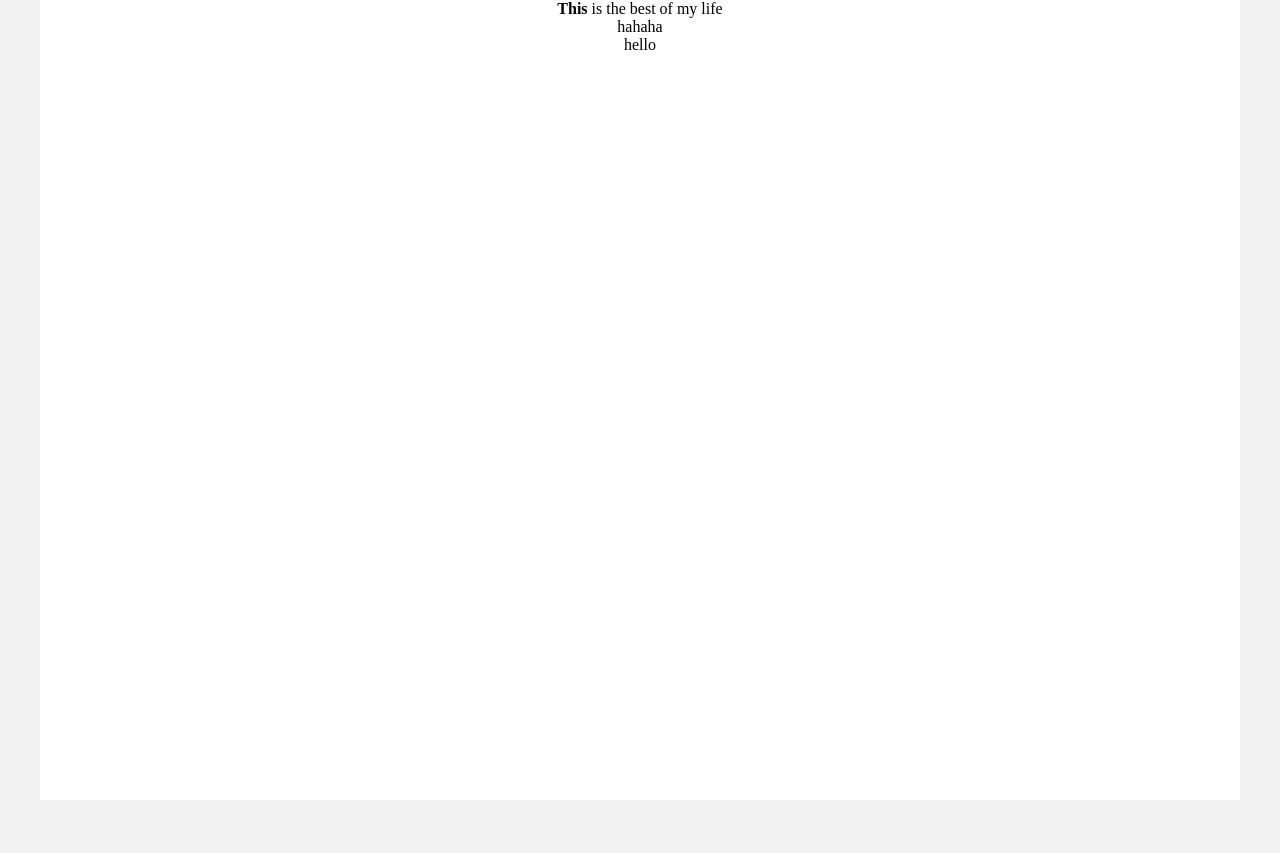
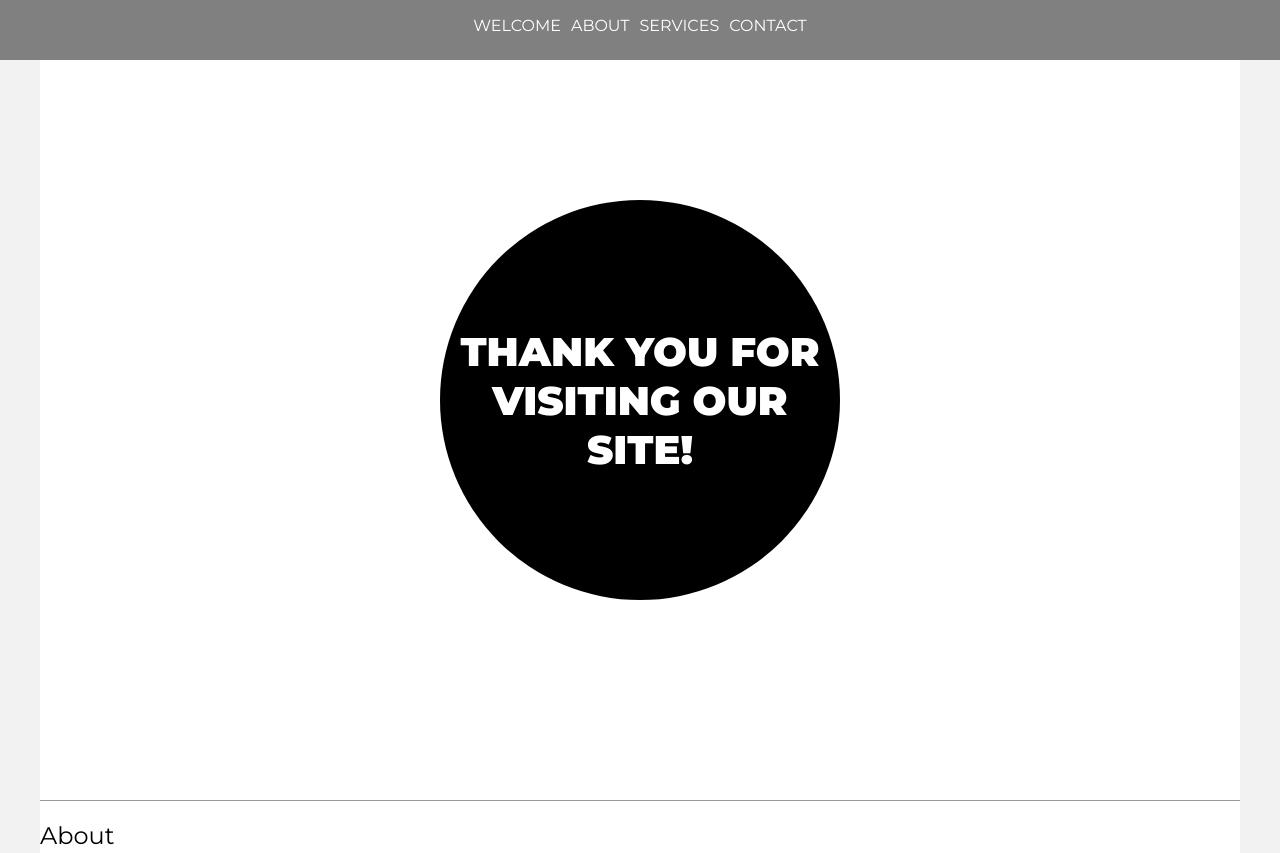
Before and after one commit to LauraIu/practice_w2_02, a plain HTML site: page index.html in a window 1280 px wide. Shown: the top 853 px of the page. Before the commit the page ends 800 px from the top, so only its background shows below. Drawn offline with Linux system fonts and the light colour scheme.

Commit message:
nav + content váz

```diff
--- a/index.html
+++ b/index.html
@@ -5,16 +5,55 @@
     <meta http-equiv="X-UA-Compatible" content="IE=edge">
     <meta name="viewport" content="width=device-width, initial-scale=1.0">
     <title>Document</title>
-    <link rel="stylesheet" href="style.css">
+
+        <link rel="preconnect" href="https://fonts.googleapis.com">
+        <link rel="preconnect" href="https://fonts.gstatic.com" crossorigin>
+        <link href="https://fonts.googleapis.com/css2?family=Montserrat:ital,wght@0,400;0,900;1,100&display=swap" rel="stylesheet">
+
+        <link rel="stylesheet" href="style.css">
 </head>
+
+
 <body>
     <div id="root" class="container">
-        <div class="element">
-           <strong>This</strong> is the best of my
-            <div>life</div>
-        </div>
-        <div class="another">hahaha</div>
-        hello
+       <nav>
+           <ul>
+               <li>
+                   <a href="#welcome">Welcome</a>
+               </li>
+               <li>
+                   <a href="#about">About</a>
+               </li>
+               <li>
+                   <a href="#services">Services</a>
+               </li>
+               <li>
+                   <a href="#contact">Contact</a>
+               </li>
+            </ul>
+        </nav>
+
+        <section id="welcome">
+            <H1>Thank you for visiting our site!</H1>
+        </section>
+
+        <section id="about">
+            <h1>About</h1>
+            <button class="more">Read more</button>
+        </section>
+
+        <section id="services">
+            <h1>Services</h1>
+        </section>
+
+        <section id="contact">
+            <h1>Contact</h1>
+        </section>
+
+
+        <footer>
+            All rights reserved
+        </footer>
 
     </div>
 </body>
--- a/style.css
+++ b/style.css
@@ -1,23 +1,95 @@
+/*@import url('https://fonts.googleapis.com/css2?family=Montserrat&display=swap');
+@import url('https://fonts.googleapis.com/css2?family=Montserrat:ital,wght@0,400;1,100&display=swap');
+*/
+
+/*navi*/
+
 body{
     margin: 0;
+    font-family:'Montserrat', sans-serif;
+    font-weight: 400;
+
     background-color: #f2f2f2;
 }
+
 #root{
-    display: flex;
-    /*justify-content: center;*/
-    flex-direction: column;
-    align-items: center;
-
     max-width: 1200px;
-    min-height: 100vh;
     margin: 0 auto;
 
     background-color: rgb(255, 255, 255);
 }
-:root .element div{
-    display: inline;
+
+section{
+    min-height: 100vh;
+    border-bottom: solid 1px #999999;
 }
-:root.container .element strong{
-    display: block;
+
+h1{
+    font-weight: 100;
+}
+
+nav{
+    position: fixed;
+    top: 0;
+    left: 0;
+    width: 100%;
+    height: 60px;
+
+    z-index: 999;
+
+    background-color: grey;
+}
+
+nav ul{
+    display: flex;
+    justify-content: center;
+    list-style: none;
+
+    padding-left: 0; /*talán nem kell?! így teljesen középen van, de kis méretben kicsúszik a képből! hümm? wrap?*/
+}
+
+nav ul li a{
+    padding: 5px;
+    text-decoration: none;
+    text-transform: uppercase;
+    color:white;
 
 }
+
+/*main_content*/
+
+
+
+#welcome{
+    display: flex;
+    justify-content: center;
+    align-items: center;
+}
+
+#welcome h1{
+    display: flex;
+    justify-content: center;
+    align-items: center;
+
+    width: 400px;
+    height: 400px;
+
+    color: rgb(255, 255, 255);
+    font-weight: 900;
+    font-size: 40px;
+    text-transform: uppercase;
+    text-align: center;
+
+    background-color: black;
+    border-radius: 200px;
+}
+
+#about {
+    position: relative;
+}
+
+#about button.more {
+    position: absolute;
+    bottom: 0;
+    right: 0;
+}
```
